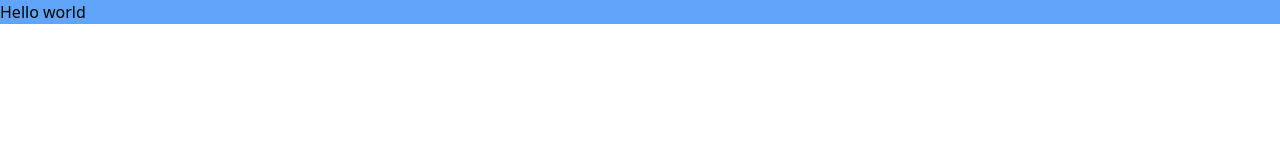
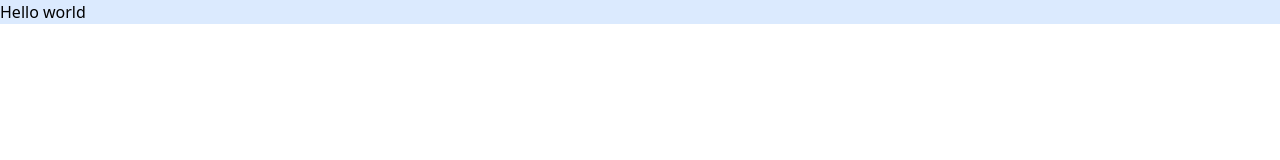
Before and after one commit to gracexuerwu/practice-01-tailwind, a website: page public/index.html in a window 1280 px wide. Drawn offline with Linux system fonts and the light colour scheme.

Commit message:
Install tailwindcss

```diff
--- a/public/index.html
+++ b/public/index.html
@@ -7,6 +7,6 @@
     <link rel="stylesheet" href="./css/tailwind.css">
 </head>
 <body>
-    <h1 class="bg-blue-400">Hello world</h1>
+    <h1 class="bg-blue-100">Hello world</h1>
 </body>
 </html>
```
Also changed, not shown: public/css/tailwind.css.
